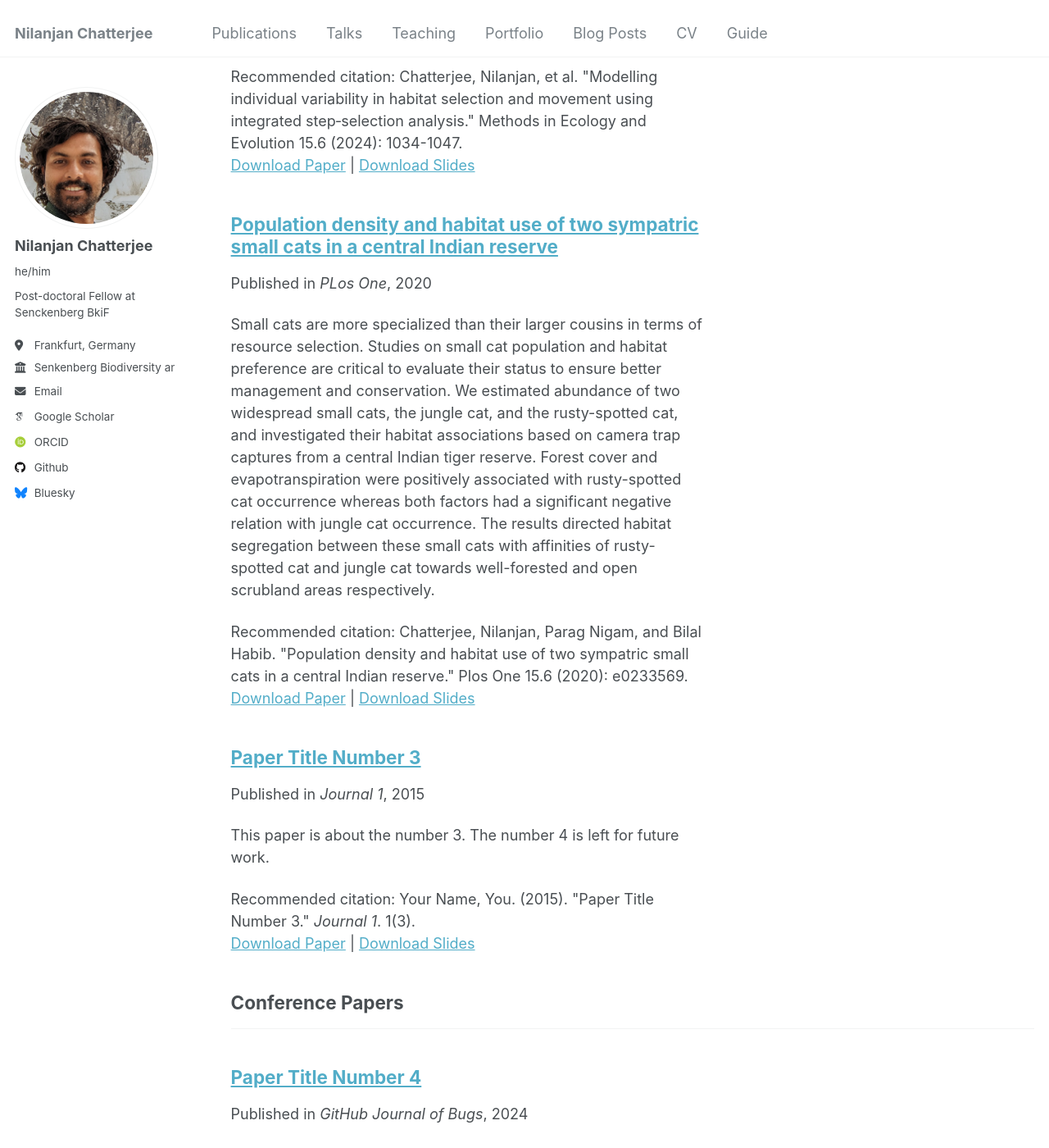
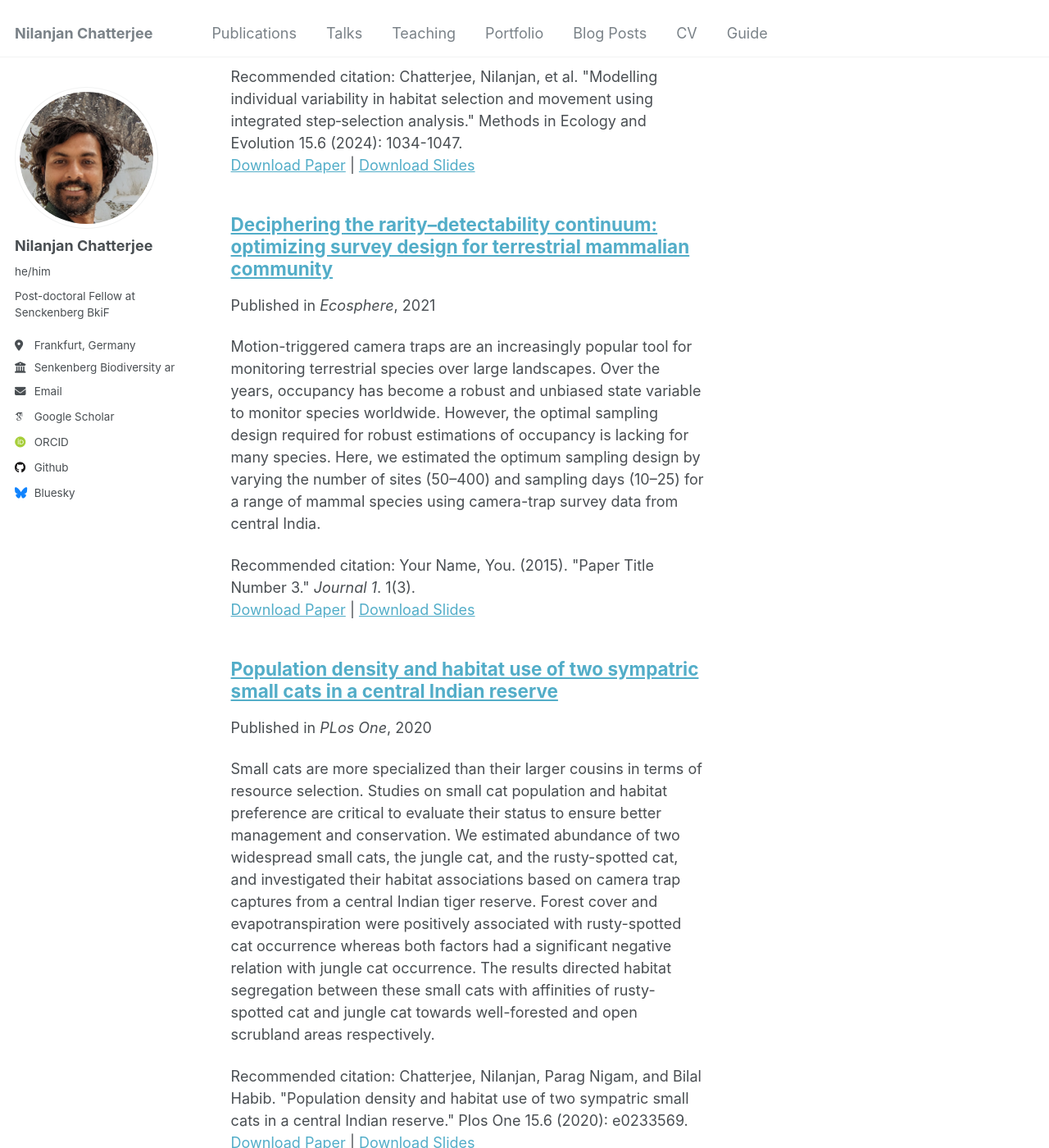
Before and after one commit to nilanjanchatterjee/nilanjanchatterjee.github.io, a Jekyll site: the page built from _pages/publications.html, in a window 1280 px wide and 1400 px high, scrolled down 458 px. Shown: the whole window at 82% size. Built offline with Jekyll 4.4.1, drawn with Linux system fonts in a browser that asks for light colours; some web fonts are replaced.

Commit message:
Updated ecosphere paper

```diff
--- a/_publications/2015-10-01-paper-title-number-3.md
+++ b/_publications/2015-10-01-paper-title-number-3.md
@@ -1,14 +1,16 @@
 ---
-title: "Paper Title Number 3"
+title: "Deciphering the rarity–detectability continuum: optimizing survey design for terrestrial mammalian community"
 collection: publications
 category: manuscripts
-permalink: /publication/2015-10-01-paper-title-number-3
-excerpt: 'This paper is about the number 3. The number 4 is left for future work.'
-date: 2015-10-01
-venue: 'Journal 1'
-slidesurl: 'http://academicpages.github.io/files/slides3.pdf'
-paperurl: 'http://academicpages.github.io/files/paper3.pdf'
+permalink: https://esajournals.onlinelibrary.wiley.com/doi/full/10.1002/ecs2.3748
+excerpt: 'Motion-triggered camera traps are an increasingly popular tool for monitoring terrestrial species over large landscapes. Over the years,
+occupancy has become a robust and unbiased state variable to monitor species worldwide. However, the optimal sampling design required for
+robust estimations of occupancy is lacking for many species. Here, we estimated the optimum sampling design by varying the number of sites
+(50–400) and sampling days (10–25) for a range of mammal species using camera-trap survey data from central India.'
+date: 2021-09-21
+venue: 'Ecosphere'
+slidesurl: 'https://esajournals.onlinelibrary.wiley.com/doi/full/10.1002/ecs2.3748'
+paperurl: 'https://esajournals.onlinelibrary.wiley.com/doi/full/10.1002/ecs2.3748'
 citation: 'Your Name, You. (2015). &quot;Paper Title Number 3.&quot; <i>Journal 1</i>. 1(3).'
 ---
-
-The contents above will be part of a list of publications, if the user clicks the link for the publication than the contents of section will be rendered as a full page, allowing you to provide more information about the paper for the reader. When publications are displayed as a single page, the contents of the above "citation" field will automatically be included below this section in a smaller font.
+Optimal sampling design required for robust estimations of occupancy is lacking for many species. Here, we estimated the optimum sampling design by varying the number of sites and sampling days for a range of terrestrial mammal species using camera-trap survey data from central India.
```
